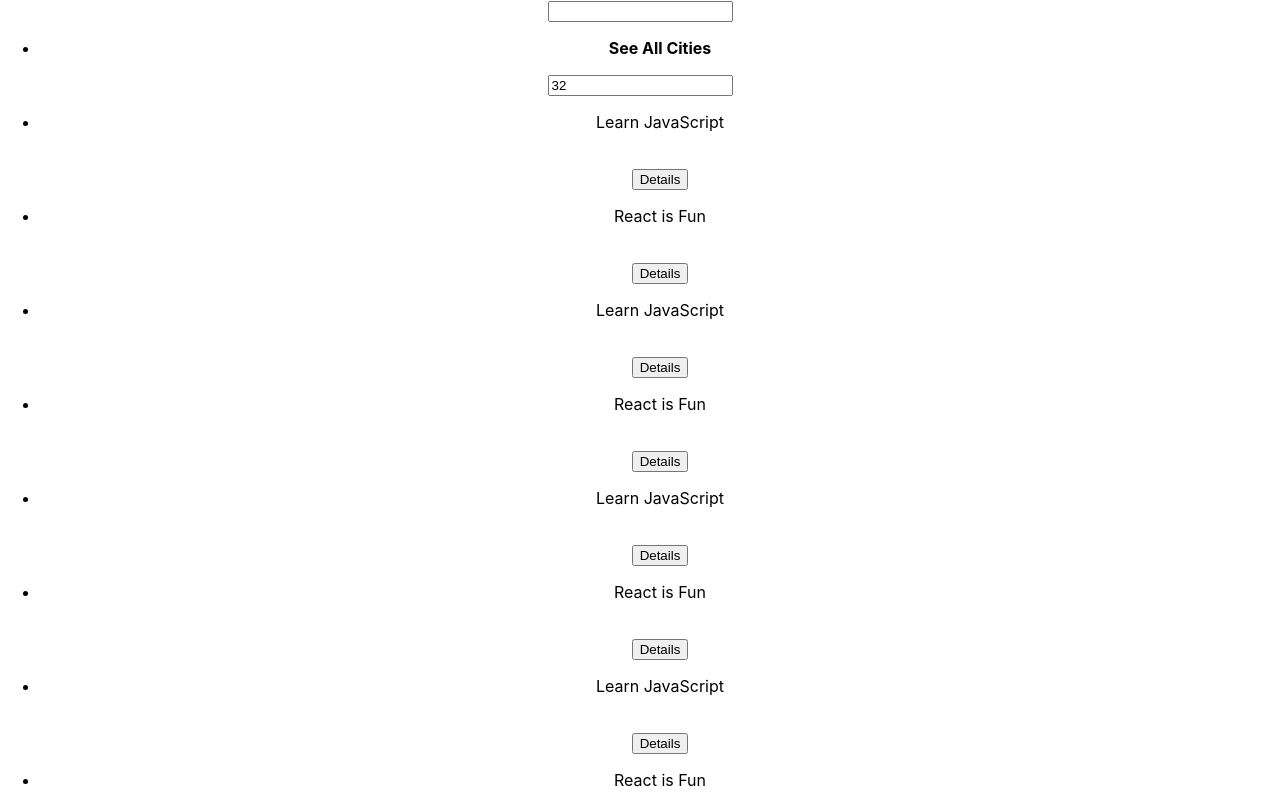
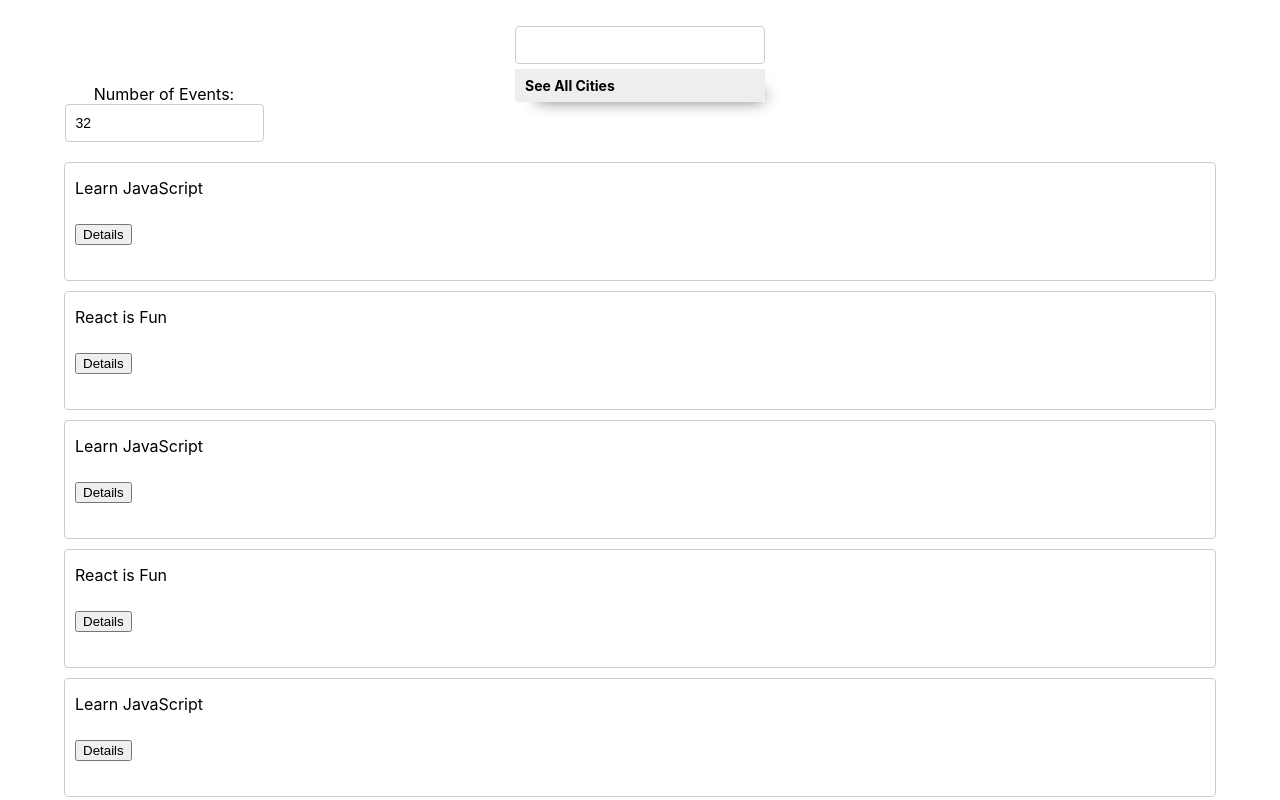
Before and after one commit to mrumiker/meet, a React (Create React App) app: page / in a window 1280 px wide. Shown: the top 800 px of the page. Built offline with nearby package versions, Linux system fonts and the light colour scheme.

Commit message:
add Styling

```diff
--- a/src/App.css
+++ b/src/App.css
@@ -1,38 +1,213 @@
+@import url(https://fonts.googleapis.com/css?family=Roboto:500);
 .App {
+  text-align: center;
+  padding: 2% 5%;
+}
+
+.App * {
+  box-sizing: border-box;
+}
+
+ul {
+  padding: 0;
+  list-style: none;
+}
+
+p {
+  margin: 5px 0;
+}
+
+.display-none {
+  display: none;
+}
+.showSuggestions {
+  display: block;
+}
+
+input[type="text"],
+input[type="number"] {
+  padding: 8px 6px 8px 10px;
+  border-radius: 4px;
+  outline: none;
+  border: 1px solid #ccc;
+  font-size: 14px;
+  line-height: 20px;
+  align-self: center;
+  height: 38px;
+}
+
+.city {
+  width: 250px;
+}
+
+.CitySearch {
+  display: flex;
+  flex-direction: column;
+  flex-basis: 300px;
+  max-width: 300px;
+  margin: auto;
+  position: relative;
+}
+
+.suggestions {
+  width: 250px;
+  position: absolute;
+  z-index: 2;
+  align-self: center;
+  margin: 0;
+  top: 43px;
+  font-size: 14px;
+  box-shadow: 10px 10px 16px -12px rgba(0, 0, 0, 0.75);
+}
+
+.suggestions > li {
+  text-align: left;
+  padding: 8px 6px 8px 10px;
+  background-color: #eee;
+  cursor: default;
+}
+
+.suggestions > li:last-child {
+  border-bottom-left-radius: 4px;
+  border-bottom-right-radius: 4px;
+}
+
+.suggestions > li:hover {
+  background-color: #bcdcdb;
+}
+
+.event {
+  padding: 10px 10px 35px;
+  margin-bottom: 10px;
+  text-align: left;
+  border: 1px solid #ccc;
+  border-radius: 4px;
+  position: relative;
+}
+
+.details-btn {
+  position: absolute;
+  right: 5px;
+  bottom: 5px;
+  padding: 5px 8px;
+  border-radius: 4px;
+  outline: none;
+  cursor: pointer;
+}
+
+.name {
+  font-size: 18px;
+  font-weight: 600;
+}
+
+.group-name {
+  text-transform: uppercase;
+  font-size: 14px;
+}
+
+.going,
+.visibility {
+  font-style: italic;
+}
+
+.description {
+  overflow-x: hidden;
+}
+
+.numberOfEvents {
+  width: 200px;
+  margin: 20px 0;
   text-align: center;
 }
 
-.App-logo {
-  height: 40vmin;
-  pointer-events: none;
+.button-wrapper {
+  display: grid;
+  grid-template-columns: 1fr 1fr 1fr;
+  grid-gap: 20px;
+  padding: 20px;
+  font-family: sans-serif;
 }
 
-@media (prefers-reduced-motion: no-preference) {
-  .App-logo {
-    animation: App-logo-spin infinite 20s linear;
+.Alert {
+  position: fixed;
+  top: 20px;
+}
+
+.data-vis-wrapper {
+  display: flex;
+  align-items: center;
+  flex-direction: column;
+}
+.data-vis-wrapper .recharts-responsive-container {
+  min-width: 100%;
+  display: flex;
+}
+.recharts-surface {
+  overflow: visible;
+}
+
+.login-button {
+  color: #494949;
+  text-transform: uppercase;
+  text-decoration: none;
+  background: #ffffff;
+  padding: 20px;
+  border: 4px solid #494949;
+  display: inline-block;
+  transition: all 0.4s ease 0s;
+  min-width: 10rem;
+  margin: 1rem;
+}
+
+.google-btn {
+  width: 184px;
+  height: 42px;
+  margin: 1rem;
+  background-color: #4285f4;
+  border-radius: 2px;
+  box-shadow: 0 3px 4px 0 rgba(0, 0, 0, 0.25);
+}
+.google-btn:hover {
+  box-shadow: 0 0 6px #4285f4;
+}
+.google-btn:active {
+  background: #1669f2;
+}
+.google-icon-wrapper {
+  position: absolute;
+  margin-top: 1px;
+  margin-left: 1px;
+  width: 40px;
+  height: 40px;
+  border-radius: 2px;
+  background-color: #fff;
+}
+.google-icon {
+  position: absolute;
+  margin-top: 11px;
+  margin-left: -8px;
+  width: 18px;
+  height: 18px;
+}
+.btn-text {
+  float: right;
+  margin: 11px 11px 0 0;
+  color: #fff;
+  font-size: 14px;
+  letter-spacing: 0.2px;
+  font-family: "Roboto";
+}
+
+
+
+@media only screen and (min-width: 992px) {
+  .data-vis-wrapper {
+    flex-direction: row;
+  }
+  .data-vis-wrapper .recharts-responsive-container {
+    flex-basis: 50%;
+    max-width: 50%;
+    min-width: auto;
+    margin: 0 auto;
   }
 }
-
-.App-header {
-  background-color: #282c34;
-  min-height: 100vh;
-  display: flex;
-  flex-direction: column;
-  align-items: center;
-  justify-content: center;
-  font-size: calc(10px + 2vmin);
-  color: white;
-}
-
-.App-link {
-  color: #61dafb;
-}
-
-@keyframes App-logo-spin {
-  from {
-    transform: rotate(0deg);
-  }
-  to {
-    transform: rotate(360deg);
-  }
-}
--- a/src/App.js
+++ b/src/App.js
@@ -45,6 +45,7 @@ class App extends Component {
         <CitySearch locations={this.state.locations} updateEvents={this.updateEvents} />
         <NumberOfEvents />
         <EventList events={this.state.events} />
+
       </div>
     );
   }
--- a/src/Event.js
+++ b/src/Event.js
@@ -20,7 +20,7 @@ class Event extends Component {
       <button className="details-button" type="button" onClick={this.handleButtonClicked}>Details</button>;
 
     return (
-      <div className="event-info">
+      <div className="event">
         <p className="event-title">{event.summary}</p>
         {eventDetails}
         <br />
--- a/src/NumberOfEvents.js
+++ b/src/NumberOfEvents.js
@@ -16,8 +16,8 @@ class NumberOfEvents extends Component {
   }
 
   render() {
-    return (<div className='NumberOfEvents'>
-      <input
+    return (<div className='numberOfEvents'>
+      Number of Events: <input
         className='events'
         type='number'
         min='0'
```
Also changed, not shown: 1 other file (tests, documents, lock files or other folders).
